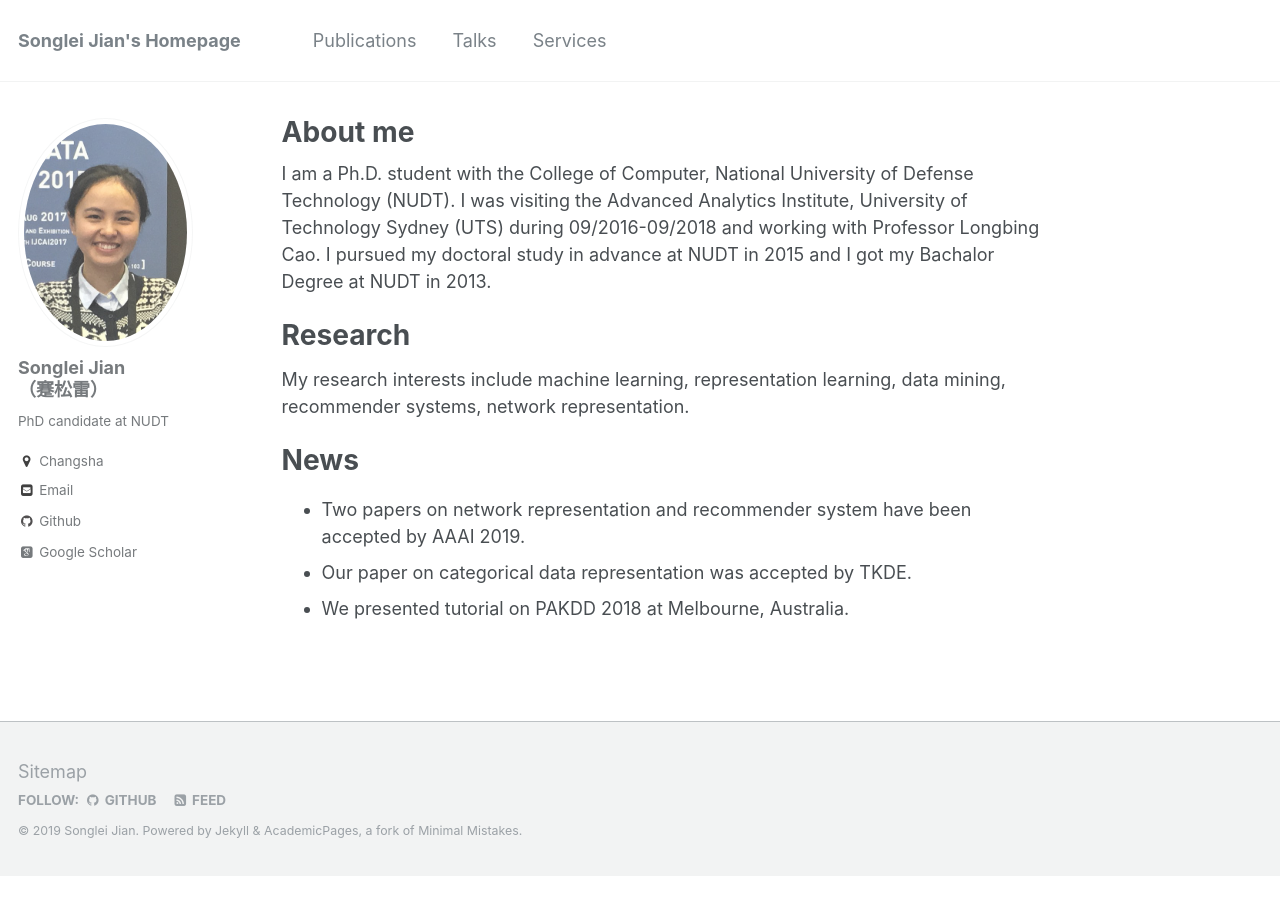
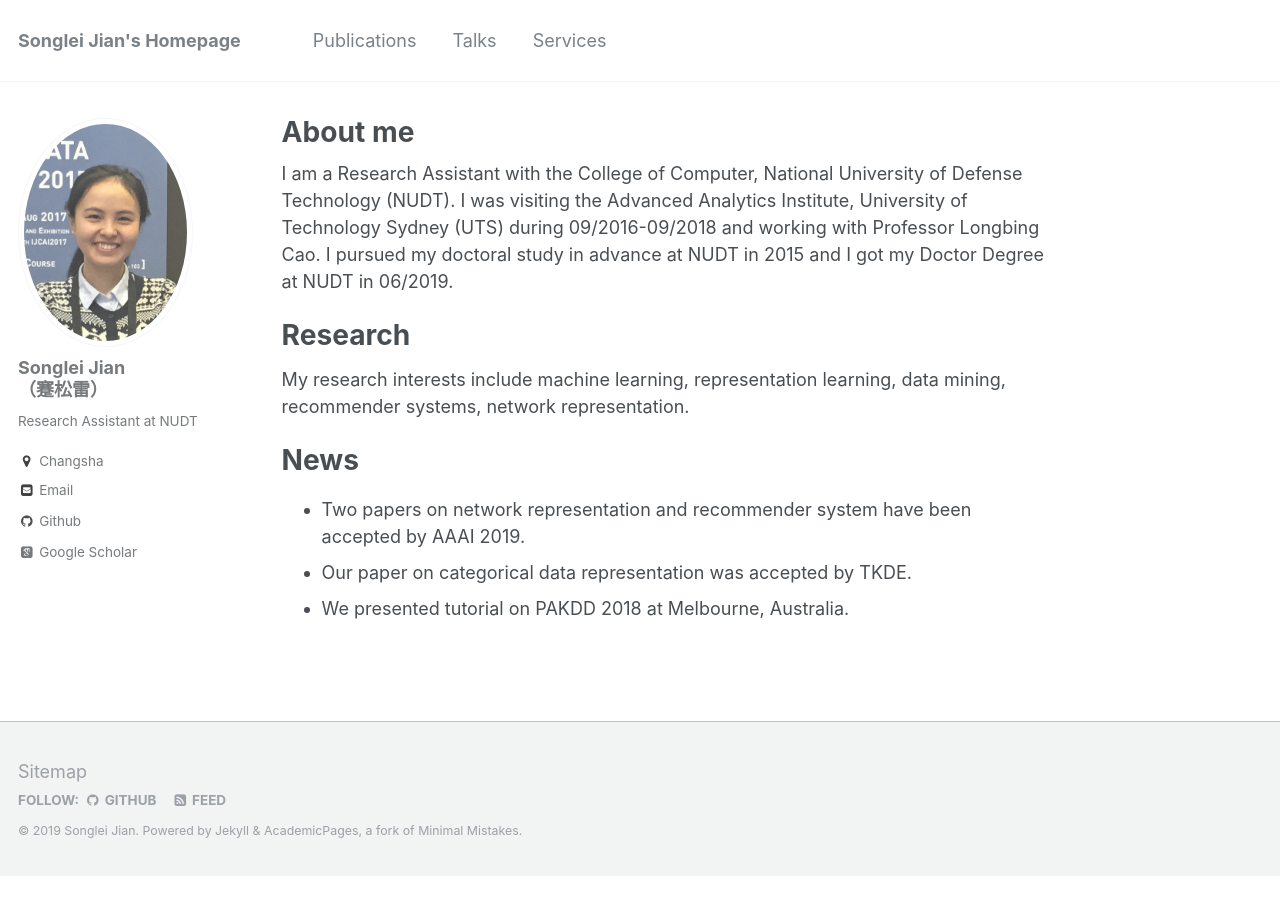
Before and after one commit to jiansonglei/jiansonglei.github.io, a Jekyll site: the page built from _pages/about.md, in a window 1280 px wide. Built offline with Jekyll 4.4.1, drawn with Linux system fonts in a browser that asks for light colours; some web fonts are replaced; a script that is not in the unit is left out.

Commit message:
update graduation

```diff
--- a/_config.yml
+++ b/_config.yml
@@ -80,7 +80,7 @@ analytics:
 author:
   name             : "Songlei Jian<br/>（蹇松雷）"
   avatar           : "profile.png"
-  bio              : "PhD candidate at NUDT"
+  bio              : "Research Assistant at NUDT"
   location         : "Changsha"
   employer         :
   googlescholar    : "https://scholar.google.com/citations?user=5O6bAuwAAAAJ"
--- a/_pages/about.md
+++ b/_pages/about.md
@@ -8,7 +8,7 @@ redirect_from:
   - /about.html
 ---
 
-I am a Ph.D. student with the College of Computer, National University of Defense Technology (NUDT). I was visiting the Advanced Analytics Institute, University of Technology Sydney (UTS) during 09/2016-09/2018 and working with Professor Longbing Cao. I pursued my doctoral study in advance at NUDT in 2015 and I got my Bachalor Degree at NUDT in 2013.
+I am a Research Assistant with the College of Computer, National University of Defense Technology (NUDT). I was visiting the Advanced Analytics Institute, University of Technology Sydney (UTS) during 09/2016-09/2018 and working with Professor Longbing Cao. I pursued my doctoral study in advance at NUDT in 2015 and I got my Doctor Degree at NUDT in 06/2019.
 
 Research
 ========
```
Also changed, not shown: 1 other file.
